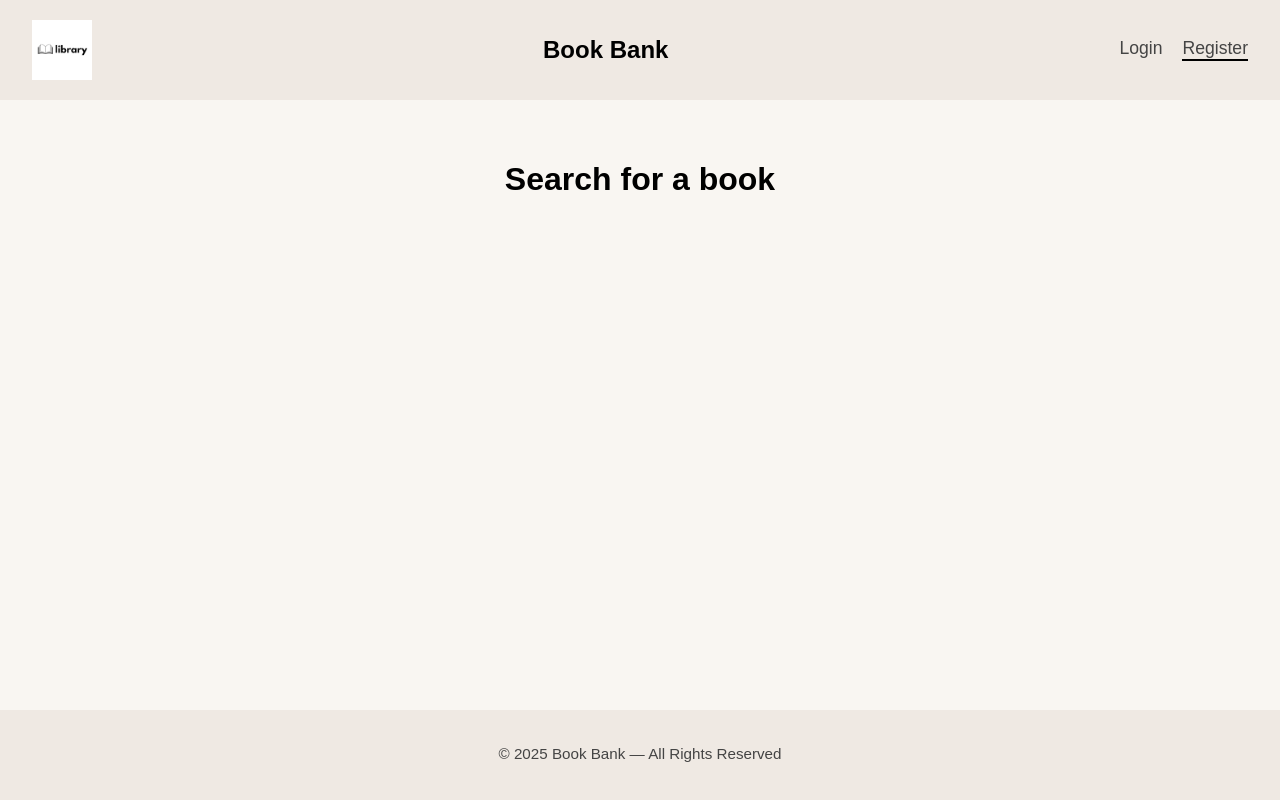
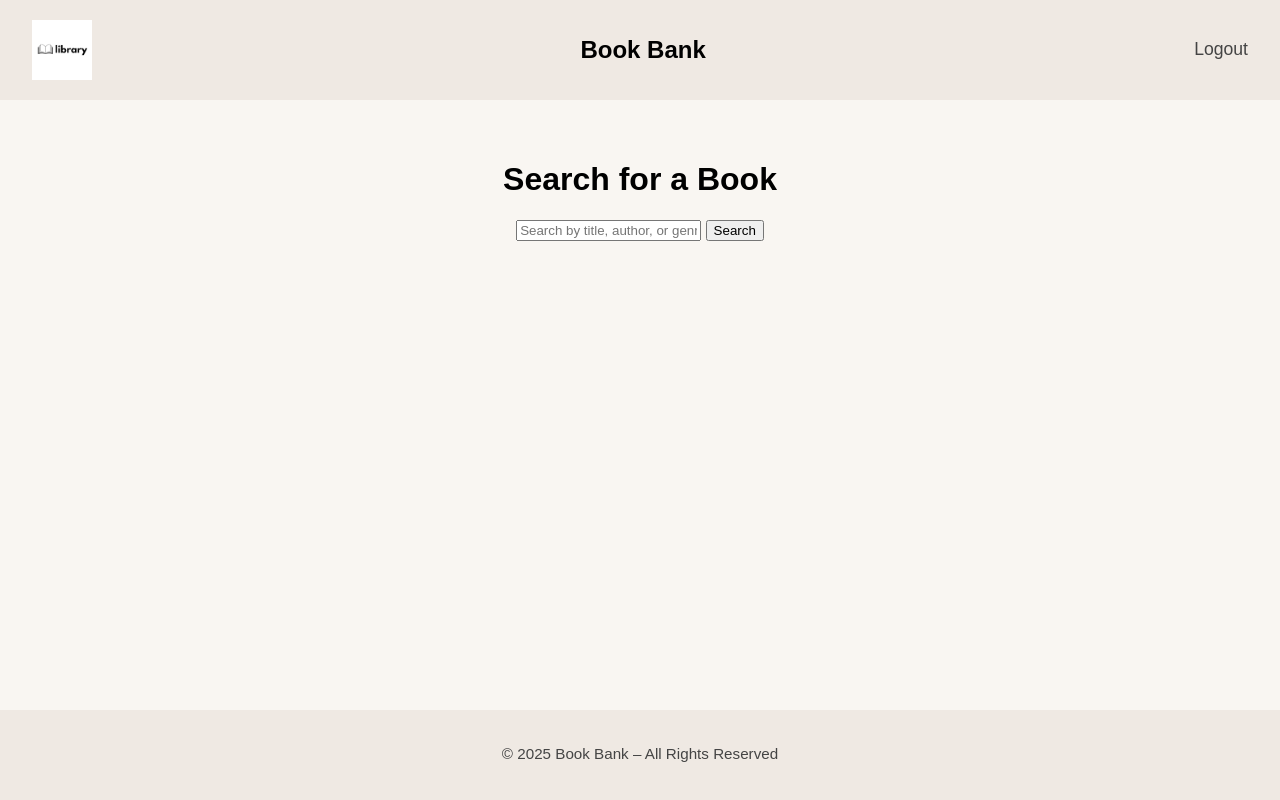
Before and after one commit to Yusuph-Darbo/library, a PHP site: page /home.php in a window 1280 px wide. Run offline with PHP 8.4, Linux system fonts and the light colour scheme; the visitor is signed in with stand-in values (Sample User, id 1).

Commit message:
php logic to search and display books

```diff
--- a/home.php
+++ b/home.php
@@ -1,3 +1,53 @@
+<?php
+session_start();
+
+error_reporting(E_ALL);
+ini_set('display_errors', 1);
+
+// ===== Database Connection =====
+$servername = "localhost";
+$username = "root";
+$password = "";
+$dbname = "library";
+
+$conn = new mysqli($servername, $username, $password, $dbname);
+
+if ($conn->connect_error) {
+    header("Location: error.php");
+    exit();
+}
+
+// ===== Initialize variables =====
+$searchQuery = "";
+$books = [];
+
+// ===== Handle Search =====
+if (isset($_GET['search']) && !empty(trim($_GET['search']))) {
+    $searchQuery = trim($_GET['search']);
+
+    // Prepare search statement (searches title, author, and genre)
+    $stmt = $conn->prepare("
+        SELECT isbn, bookTitle, author, edition, year, genre, isReserved, coverImage
+        FROM book
+        WHERE bookTitle LIKE ? OR author LIKE ? OR genre LIKE ?
+        LIMIT 50
+    ");
+
+    $searchParam = "%{$searchQuery}%";
+    $stmt->bind_param("sss", $searchParam, $searchParam, $searchParam);
+    $stmt->execute();
+    $result = $stmt->get_result();
+
+    while ($row = $result->fetch_assoc()) {
+        $books[] = $row;
+    }
+
+    $stmt->close();
+}
+
+$conn->close();
+?>
+
 <!DOCTYPE html>
 <html lang="en">
 
@@ -5,7 +55,7 @@
     <meta charset="UTF-8">
     <link rel="stylesheet" href="css/style.css">
     <meta name="viewport" content="width=device-width, initial-scale=1.0">
-    <title>Book Bank - Home page</title>
+    <title>Book Bank - Search Books</title>
 </head>
 
 <body>
@@ -15,22 +65,71 @@
         <h2>Book Bank</h2>
 
         <div class="registerSection">
-            <a href="login.php" class="nav-link">Login</a>
-            <a href="register.php" class="nav-link active">Register</a>
-
+            <?php if (isset($_SESSION['user_id'])): ?>
+                <a href="logout.php" class="nav-link">Logout</a>
+            <?php else: ?>
+                <a href="login.php" class="nav-link">Login</a>
+                <a href="register.php" class="nav-link">Register</a>
+            <?php endif; ?>
         </div>
     </header>
 
     <main>
-        <h1>Search for a book</h1>
+        <div class="searchSection">
+            <h1>Search for a Book</h1>
 
+            <form method="GET" action="search_books.php" class="searchForm">
+                <input type="text" name="search" placeholder="Search by title, author, or genre..."
+                    value="<?php echo htmlspecialchars($searchQuery); ?>" required>
+                <button type="submit" class="searchBtn">Search</button>
+            </form>
+
+            <?php if (!empty($searchQuery)): ?>
+                <div class="resultsSection">
+                    <h2>Search Results for "<?php echo htmlspecialchars($searchQuery); ?>"</h2>
+
+                    <?php if (empty($books)): ?>
+                        <p class="noResults">No books found. Try a different search term.</p>
+                    <?php else: ?>
+                        <p class="resultCount"><?php echo count($books); ?> book(s) found</p>
+
+                        <div class="bookGrid">
+                            <?php foreach ($books as $book): ?>
+                                <div class="bookCard">
+                                    <?php if (!empty($book['coverImage'])): ?>
+                                        <img src="<?php echo htmlspecialchars($book['coverImage']); ?>"
+                                            alt="<?php echo htmlspecialchars($book['bookTitle']); ?>" class="bookCover">
+                                    <?php else: ?>
+                                        <div class="noCover">No Cover</div>
+                                    <?php endif; ?>
+
+                                    <div class="bookInfo">
+                                        <h3><?php echo htmlspecialchars($book['bookTitle']); ?></h3>
+                                        <p class="author">by <?php echo htmlspecialchars($book['author']); ?></p>
+
+                                        <?php if (!empty($book['year'])): ?>
+                                            <p class="year">Year: <?php echo htmlspecialchars($book['year']); ?></p>
+                                        <?php endif; ?>
+
+                                        <?php if (!empty($book['genre'])): ?>
+                                            <p class="genre"><?php echo htmlspecialchars($book['genre']); ?></p>
+                                        <?php endif; ?>
+
+                                        <p class="status <?php echo $book['isReserved'] ? 'reserved' : 'available'; ?>">
+                                            <?php echo $book['isReserved'] ? 'Reserved' : 'Available'; ?>
+                                        </p>
+                                    </div>
+                                </div>
+                            <?php endforeach; ?>
+                        </div>
+                    <?php endif; ?>
+                </div>
+            <?php endif; ?>
+        </div>
     </main>
 
-
     <footer>
-        <p>© 2025 Book Bank — All Rights Reserved</p>
+        <p>© 2025 Book Bank – All Rights Reserved</p>
     </footer>
 
 </body>
-
-</html>
```
